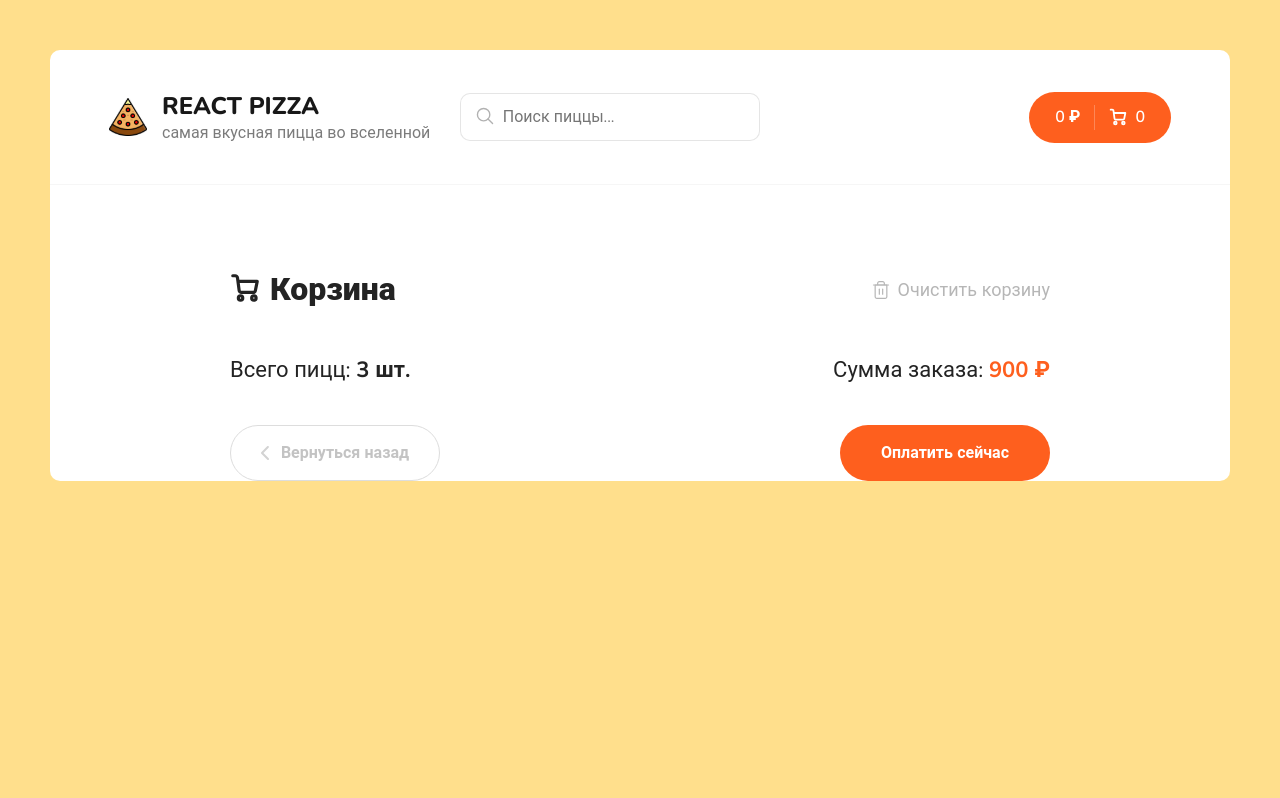
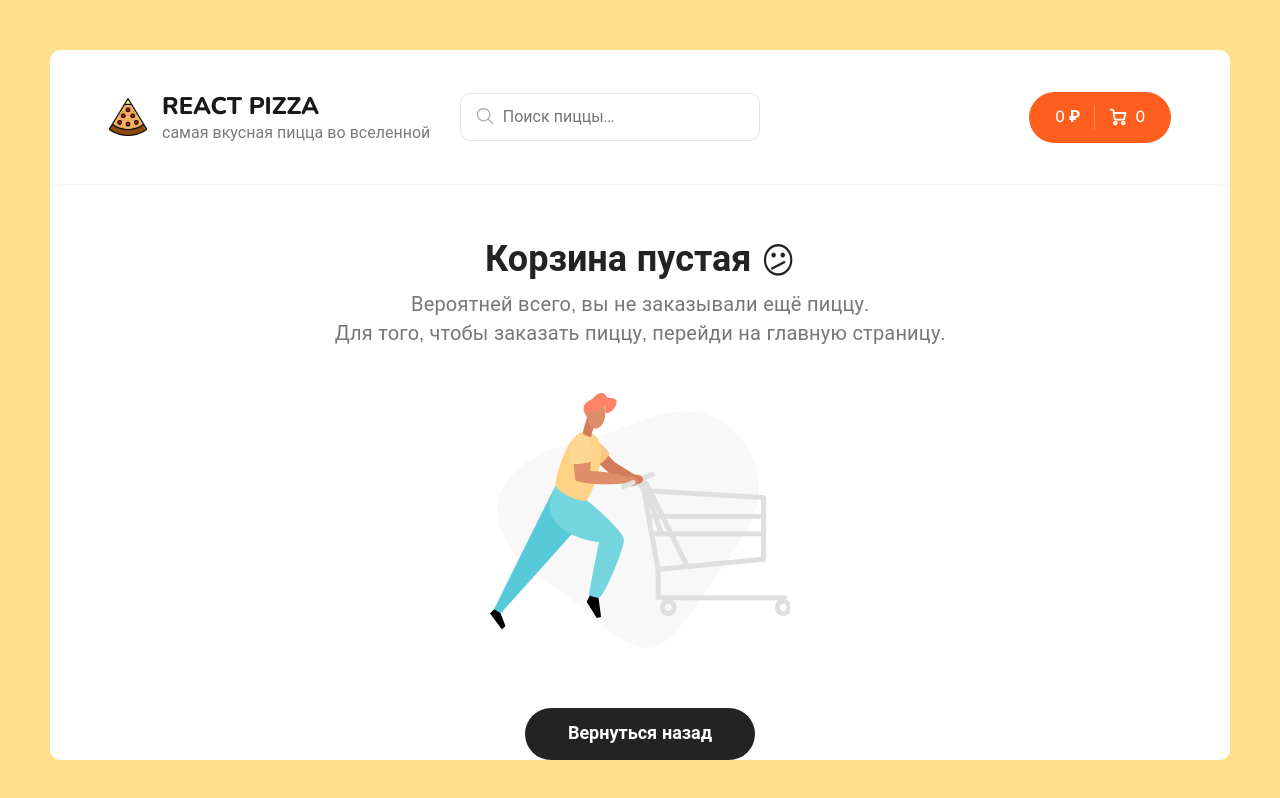
Before and after one commit to Tilacin/Pizza_react, a React (Create React App) app: page /cart in a window 1280 px wide. Shown: the top 798 px of the page. Built offline with nearby package versions, Linux system fonts and the light colour scheme.

Commit message:
Сделали добавление товаров и удаление из корзины. показ страницы пустой корзины

```diff
--- /dev/null
+++ b/src/components/CartEmpty.jsx
@@ -0,0 +1,23 @@
+import React from 'react';
+import cartEmptyImg from '../assets/img/empty-cart.png'
+import { Link } from 'react-router-dom';
+
+const CartEmpty = () => {
+    return (
+  <div className="cart cart--empty">
+    <h2>
+      Корзина пустая <icon>😕</icon>
+    </h2>
+    <p>
+      Вероятней всего, вы не заказывали ещё пиццу.
+      <br />
+      Для того, чтобы заказать пиццу, перейди на главную страницу.
+    </p>
+    <img  src={cartEmptyImg} alt='empty-cart'/>
+    <Link to="/" className="button button--black">
+      <span>Вернуться назад</span>
+    </Link>
+  </div>
+)};
+
+export default CartEmpty
--- a/src/components/PizzaBlock/PizzaBlock.jsx
+++ b/src/components/PizzaBlock/PizzaBlock.jsx
@@ -20,7 +20,7 @@
       price,
       imageUrl,
       type: typeNames[activeType],
-      size: activeSize
+      size: sizes[activeSize],
     }
     dispatch(addItem(item))
   }
--- a/src/components/Search/CartItem.jsx
+++ b/src/components/Search/CartItem.jsx
@@ -2,7 +2,7 @@
 import { useDispatch } from "react-redux";
 import { addItem, minusItem, removeItem } from '../../redux/slices/cartSlice'
 
-const CartItem = ({ id, title, type, price, count, imageUrl }) => {
+const CartItem = ({ id, title, type, size, price, count, imageUrl }) => {
     const dispatch = useDispatch()
 
     const onClickPlus = () => {
@@ -34,7 +34,7 @@
             </div>
             <div class="cart__item-info">
                 <h3>{title}</h3>
-                <p>{type}, 26 см.</p>
+                <p>{type}, {size} см.</p>
             </div>
             <div class="cart__item-count">
                 <div onClick={onClickMinus} class="button button--outline button--circle cart__item-count-minus">
--- a/src/pages/Cart.jsx
+++ b/src/pages/Cart.jsx
@@ -2,11 +2,25 @@
 import { Link } from "react-router-dom";
 import { useDispatch, useSelector } from "react-redux";
 import CartItem from "../components/Search/CartItem";
+import { clearItems } from "../redux/slices/cartSlice";
+import CartEmpty from "../components/CartEmpty";
 //useDispatch для очистки корзины, добавления, удаления
 //useSelector - что бы вывести все пиццы
 const Cart = () => {
   const dispatch = useDispatch()
-  const items = useSelector(state => state.cart.items) //берём все пиццы
+  const { totalPrice, items } = useSelector(state => state.cart) //берём все пиццы
+
+  const totalCount = items.reduce((sum, item) => sum + item.count, 0)
+
+  const onClickClear = () => {
+    if (window.confirm('Очистить корзину?'))
+      dispatch(clearItems()
+      )
+  }
+
+  if(!totalPrice) {  //если товаров нет рендерим страницу с картинкой корзины
+    return <CartEmpty/>
+  }
 
   return (
     <div className="container container--cart">
@@ -32,7 +46,7 @@
               <path d="M11.6666 9.16667V14.1667" stroke="#B6B6B6" stroke-width="1.2" stroke-linecap="round" stroke-linejoin="round" />
             </svg>
 
-            <span>Очистить корзину</span>
+            <span onClick={onClickClear}>Очистить корзину</span>
           </div>
         </div>
         <div class="content__items">
@@ -40,13 +54,13 @@
           {
             items.map((item) => (
               <CartItem key={item.id}{...item} />
-              ))}
+            ))}
 
         </div>
         <div class="cart__bottom">
           <div class="cart__bottom-details">
-            <span> Всего пицц: <b>3 шт.</b> </span>
-            <span> Сумма заказа: <b>900 ₽</b> </span>
+            <span> Всего пицц: <b>{totalCount} шт.</b> </span>
+            <span> Сумма заказа: <b>{totalPrice} ₽</b> </span>
           </div>
           <div class="cart__bottom-buttons">
             <Link to="/" class="button button--outline button--add go-back-btn">
--- a/src/redux/slices/cartSlice.js
+++ b/src/redux/slices/cartSlice.js
@@ -39,6 +39,7 @@
     },
     clearItems(state) {
       state.items = [];
+      state.totalPrice = 0;
     },
   },
 });
--- a/src/scss/app.scss
+++ b/src/scss/app.scss
@@ -342,17 +342,18 @@
   }
 
   &--empty {
-    margin: 0 auto;
-    width: 560px;
+    margin: 60px auto;
+    width: 620px;
     text-align: center;
 
     h2 {
-      font-size: 32px;
-      margin-bottom: 10px;
+      font-size: 36px;
+      font-weight: 700;
+      margin-bottom: 15px;
     }
 
     p {
-      font-size: 18px;
+      font-size: 20px;
       line-height: 145.4%;
       letter-spacing: 0.01em;
       color: #777777;
```
Also changed, not shown: src/assets/img/empty-cart.png (added).
